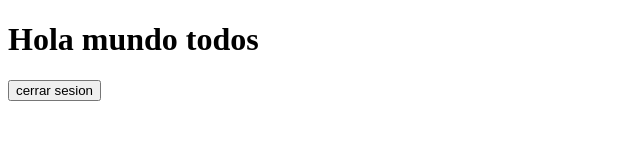
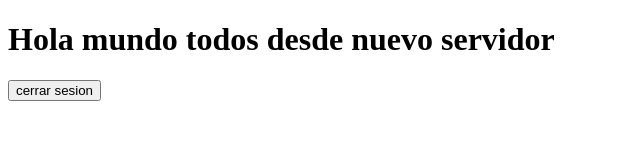
Before and after one commit to Nestrra/restServerBasic, a website: page public/index.html in a window 1280 px wide. Shown: the whole page, without its empty margins (0-640 px from the left). Drawn offline with Linux system fonts and the light colour scheme.

Commit message:
add nuevo derv

```diff
--- a/public/index.html
+++ b/public/index.html
@@ -9,7 +9,7 @@
 </head>
 
 <body>
-    <h1>Hola mundo todos</h1>
+    <h1>Hola mundo todos desde nuevo servidor</h1>
 
 
 
```
Also changed, not shown: vercel.json.
